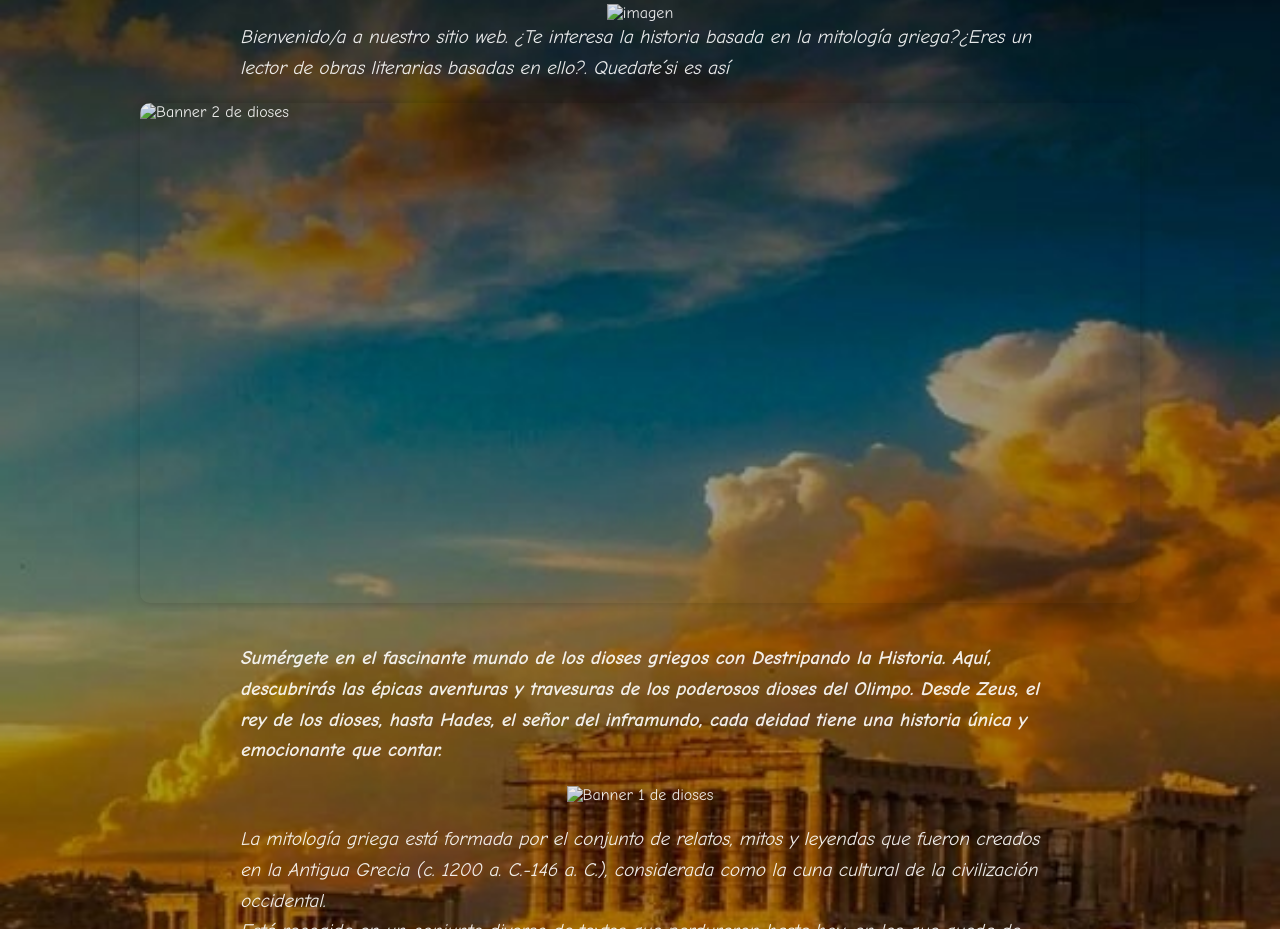
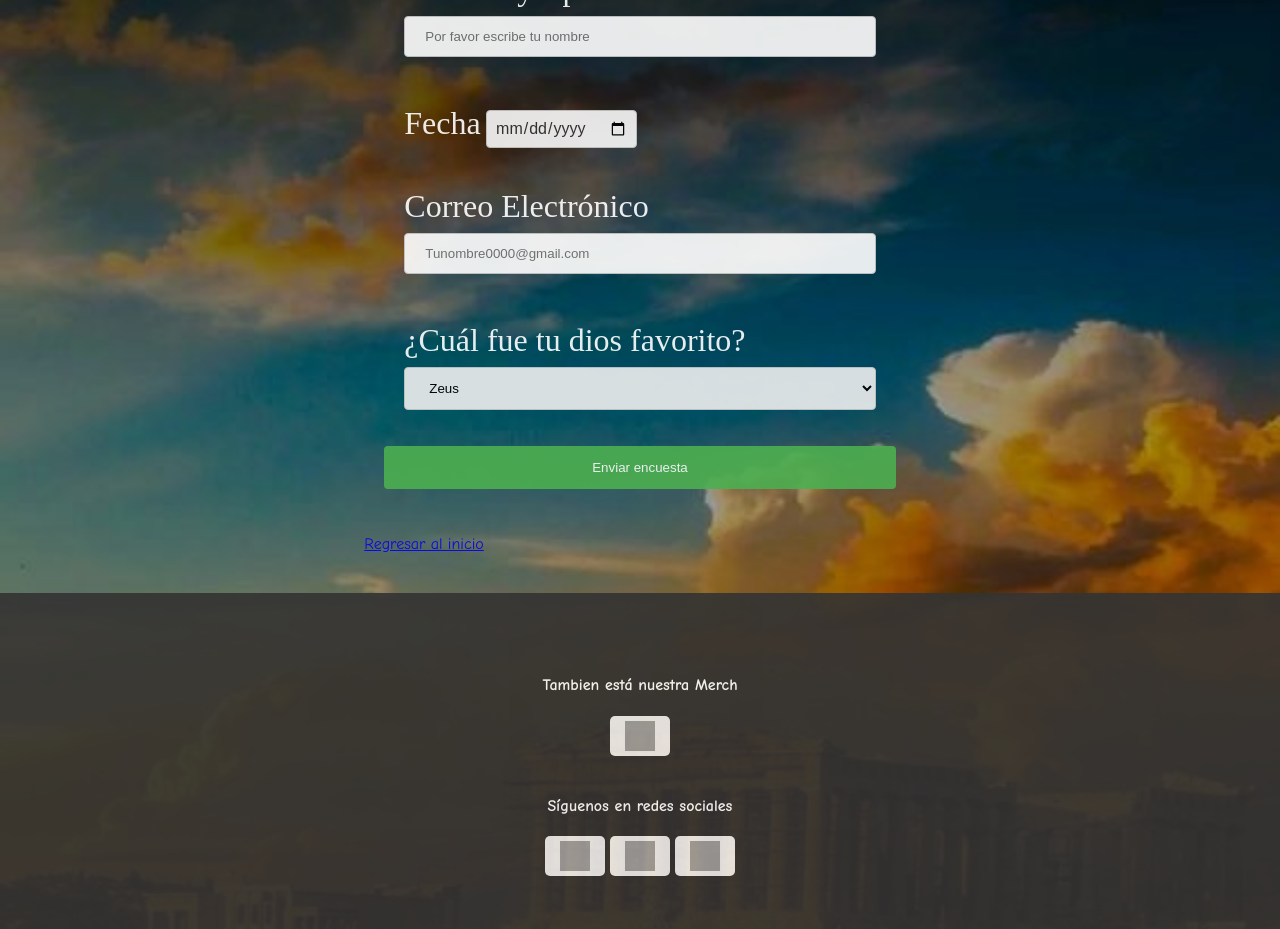
Before and after one commit to MichelleFigueroaF/diosesgriegos, a plain HTML site: page views/formulario.html in a window 1280 px wide. Shown: the part 187-1116 px from the top of the page. Drawn offline with Linux system fonts and the light colour scheme; files that its build step writes are made by us from their sources; grey boxes are pictures that could not be loaded; files whose address does not match are found by name.

Commit message:
se hicieron unos arreglos en formulario.html

```diff
--- a/views/formulario.html
+++ b/views/formulario.html
@@ -1,47 +1,63 @@
 <!DOCTYPE html>
 
-<html lang="es" xmlns="http://www.w3.org/1999/xhtml">
+<html lang="en" xmlns="http://www.w3.org/1999/xhtml">
 <head>
-
     <meta charset="utf-8" />
-    <title>Información sobre los dioses griegos según Destripando la Historia</title>
+    <title></title>
     <meta name="viewport" content="width=device-width, initial-scale=1.0">
-    <link rel="stylesheet" href="css/estilos.css" />
-
+    <link rel="stylesheet" href="../css/estilos.css" />
+    <link rel="preconnect" href="https://fonts.googleapis.com">
 </head>
-
 <body>
     <header>
         <nav class="nav">
             <ul>
-                <li><a href="index.html">Inicio</a></li>
-                <li><a href="views/acercade.html">Acerca de</a></li>
-                <li><a href="views/tablas.html">Generaciones</a></li>
-                <li><a href="views/formulario.html">Encuestas</a></li>
+                <li><a href="../index.html">Inicio</a></li>
+                <li><a href="acercade.html">Acerca de</a></li>
+                <li><a href="tablas.html">Generaciones</a></li>
+                <li><a href="formulario.html">Encuestas</a></li>
             </ul>
         </nav>
-
     </header>
     <main>
-        <h1>DESTRIPANDO LA HISTORIA: DIOSES GRIEGOS</h1>
-        <img src="images/iconoimagen.jpg" alt=" imagen " />
-        <p>Bienvenido/a a nuestro sitio web. ¿Te interesa la historia basada en la mitología griega?¿Eres un lector de obras literarias basadas en ello?. Quedate´si es así</p>
+        <div>
+            <form action="/action_page.php" id="miFormulario">
+                <div>
+                    <div>
+                        <label for="fname">Nombre y Apellido</label>
+                        <input type="text" id="fname" name="firstname" placeholder="Por favor escribe tu nombre" required>
+                    </div>
 
-        <img src="images/bannerimagen2.jpg" alt="Banner 2 de dioses" class="banner" width="1000px" height="500px" />
-        <div class="texto-izquierda">
-            <p><b><i>Sumérgete en el fascinante mundo de los dioses griegos con Destripando la Historia. Aquí, descubrirás las épicas aventuras y travesuras de los poderosos dioses del Olimpo. Desde Zeus, el rey de los dioses, hasta Hades, el señor del inframundo, cada deidad tiene una historia única y emocionante que contar.</i></b></p>
-        </div>
-        <img src="images/bannerimagen1.jpg" alt="Banner 1 de dioses" />
 
                     <div>
-            <p>La mitología griega está formada por el conjunto de relatos, mitos y leyendas que fueron creados en la Antigua Grecia (c. 1200 a. C.-146 a. C.), considerada como la cuna cultural de la civilización occidental.</p>
-            <p>Está recogida en un conjunto diverso de textos que perduraron hasta hoy, en los que queda de manifiesto cómo los antiguos griegos explicaban el mundo, practicaban su religión y representaban su cultura y sus valores. También sobrevivieron muchos temas de la mitología griega en esculturas, ilustraciones, decoraciones cerámicas y otras formas de arte</p>
-            <p>
-                Los relatos que componen la mitología griega fueron inicialmente divulgados de manera oral, ya que en muchos casos eran previos a la invención de la escritura. Estos relatos eran recitados por aedos (artistas que cantaban epopeyas acompañados de la lira).
+                        <label for="txtFecha">Fecha</label>
+                        <input type="date" id="txtFecha" required />
+                    </div>
+                    <div>
+                        <label for="txtCorreo">Correo Electrónico</label>
+                        <input type="email" id="txtCorreo" name="correo" placeholder="Tunombre0000@gmail.com" required>
+                    </div>
+                    <div>
+                        <label for="dios">¿Cuál fue tu dios favorito?</label>
+                        <select id="dios" name="dios">
+                            <option value="zeus">Zeus</option>
+                            <option value="poseidon">Poseidón</option>
+                            <option value="hades">Hades</option>
+                            <option value="hera">Hera</option>
+                            <option value="atenea">Atenea</option>
+                            <option value="apolo">Apolo</option>
+                            <option value="artemisa">Artemisa</option>
+                            <option value="ares">Ares</option>
+                            <option value="afrodita">Afrodita</option>
+                        </select>
+                    </div>
+                    <input type="submit" value="Enviar encuesta" id="btnEnviar">
+            </form>
+        </div>
 
-                Los mitos eran transmitidos de generación en generación, y posteriormente fueron plasmados y versionados por escrito.
-            </p>
-        </div>
+        <!--Direccionamiento-->
+        <br />
+        <a href="../index.html">Regresar al inicio</a>
     </main>
     <footer>
             <div class="container">
@@ -57,10 +73,10 @@
                     <button class="boton-instagram" onclick="window.open('https://www.instagram.com/destripandolahistoria/', '_blank')">       </button>
                     <button class="boton-twitter" onclick="window.open ('https://x.com/pascuyrodri', '_blank')">        </button>
                 </div>
+
             </div>
+            <p>&copy; 2024 | Pascu y Rodri | Destripando la historia | Todos los derechos reservados.</p>
 
-        <p>&copy; 2024 | Pascu y Rodri | Destripando la historia | Todos los derechos reservados.</p>
     </footer>
-
 </body>
 </html>
```
Lines whose indentation alone changed are shown as unchanged.
